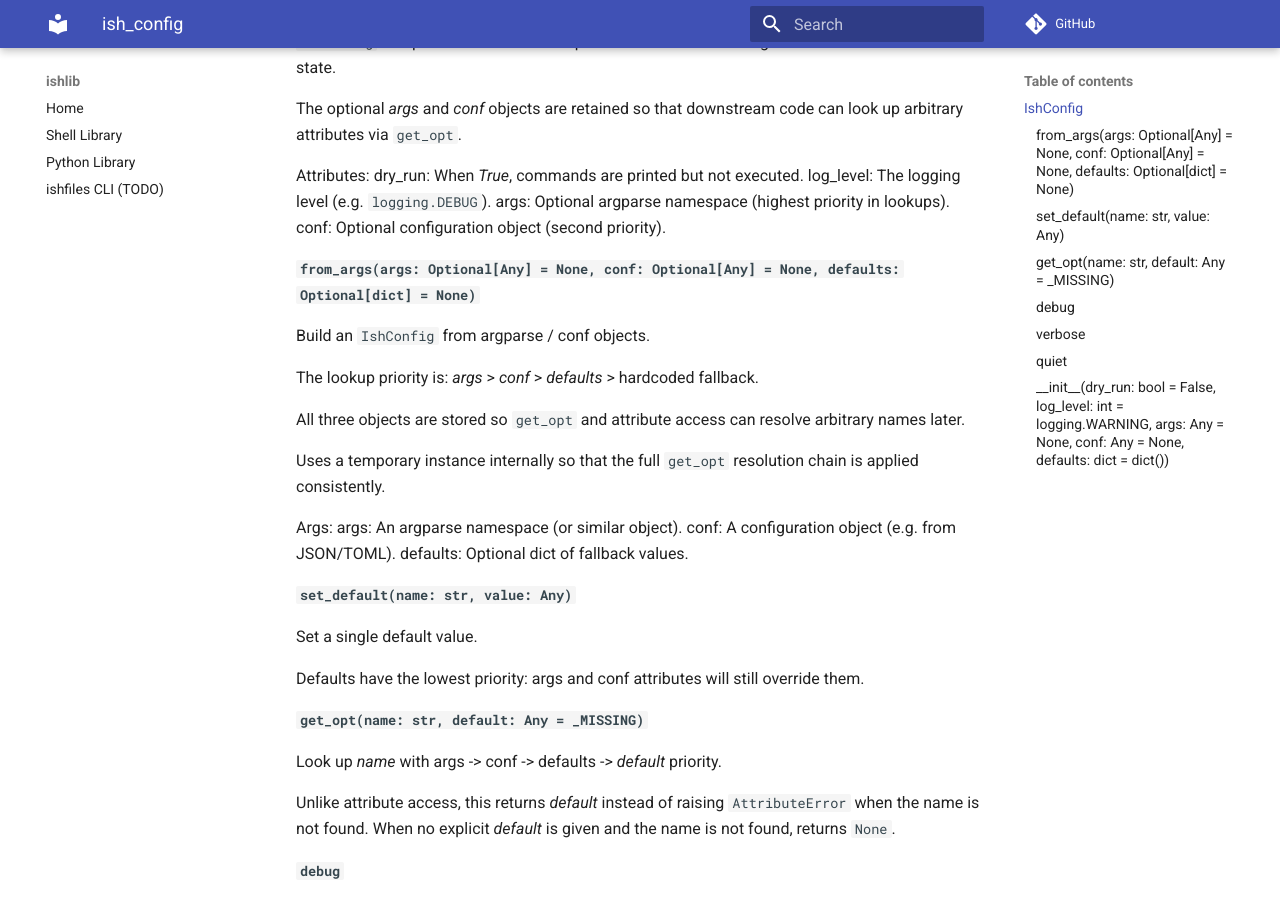
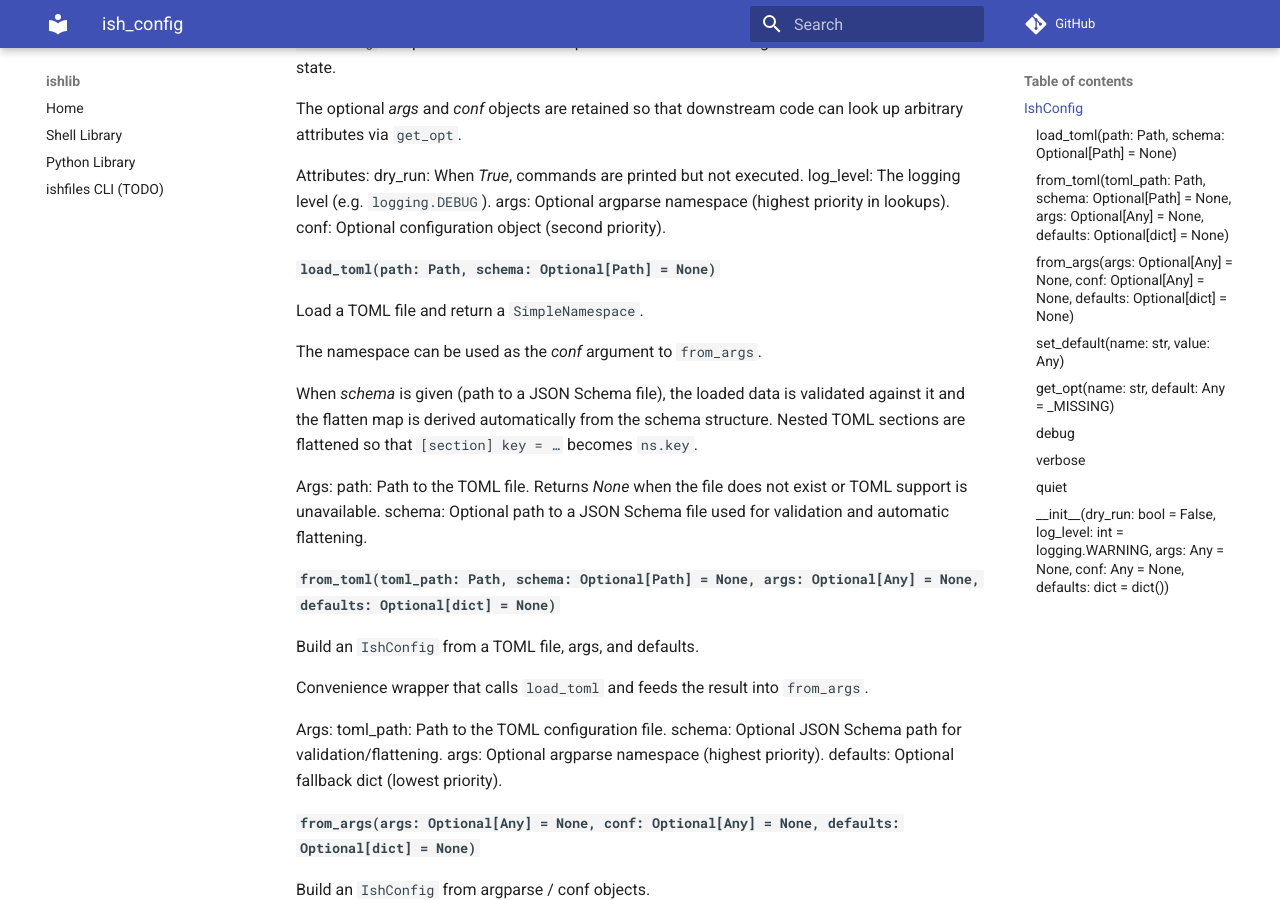
Before and after one commit to ishkamiel/ishlib, an MkDocs documentation site: the page built from docs/pyishlib/ish_config.md, in a window 1280 px wide and 900 px high, scrolled down 363 px. Built offline with MkDocs 1.6.1 and Material for MkDocs 9.7.7, drawn with Linux system fonts in a browser that asks for light colours; comment, search, counter and statistics services are not loaded.

```diff
--- a/docs/pyishlib/ish_config.md
+++ b/docs/pyishlib/ish_config.md
@@ -20,6 +20,37 @@ Attributes:
     log_level: The logging level (e.g. `logging.DEBUG`).
     args:      Optional argparse namespace (highest priority in lookups).
     conf:      Optional configuration object (second priority).
+
+#### `load_toml(path: Path, schema: Optional[Path] = None)`
+
+Load a TOML file and return a `SimpleNamespace`.
+
+The namespace can be used as the *conf* argument to
+`from_args`.
+
+When *schema* is given (path to a JSON Schema file), the loaded
+data is validated against it and the flatten map is derived
+automatically from the schema structure.  Nested TOML sections
+are flattened so that `[section] key = …` becomes `ns.key`.
+
+Args:
+    path:   Path to the TOML file.  Returns *None* when the
+            file does not exist or TOML support is unavailable.
+    schema: Optional path to a JSON Schema file used for
+            validation and automatic flattening.
+
+#### `from_toml(toml_path: Path, schema: Optional[Path] = None, args: Optional[Any] = None, defaults: Optional[dict] = None)`
+
+Build an `IshConfig` from a TOML file, args, and defaults.
+
+Convenience wrapper that calls `load_toml` and feeds the
+result into `from_args`.
+
+Args:
+    toml_path: Path to the TOML configuration file.
+    schema:    Optional JSON Schema path for validation/flattening.
+    args:      Optional argparse namespace (highest priority).
+    defaults:  Optional fallback dict (lowest priority).
 
 #### `from_args(args: Optional[Any] = None, conf: Optional[Any] = None, defaults: Optional[dict] = None)`
 
```
Also changed, not shown: docs/pyishlib/diff.md (added, +37 -0 lines), docs/pyishlib/dotfile.md (+3 -9 lines), docs/pyishlib/dotfile_applier.md (+3 -2 lines), docs/pyishlib/dotfile_ignore.md (added, +49 -0 lines), docs/pyishlib/index.md (+19 -1 lines), docs/pyishlib/ishfiles.md (added, +5 -0 lines), 1 other file.
